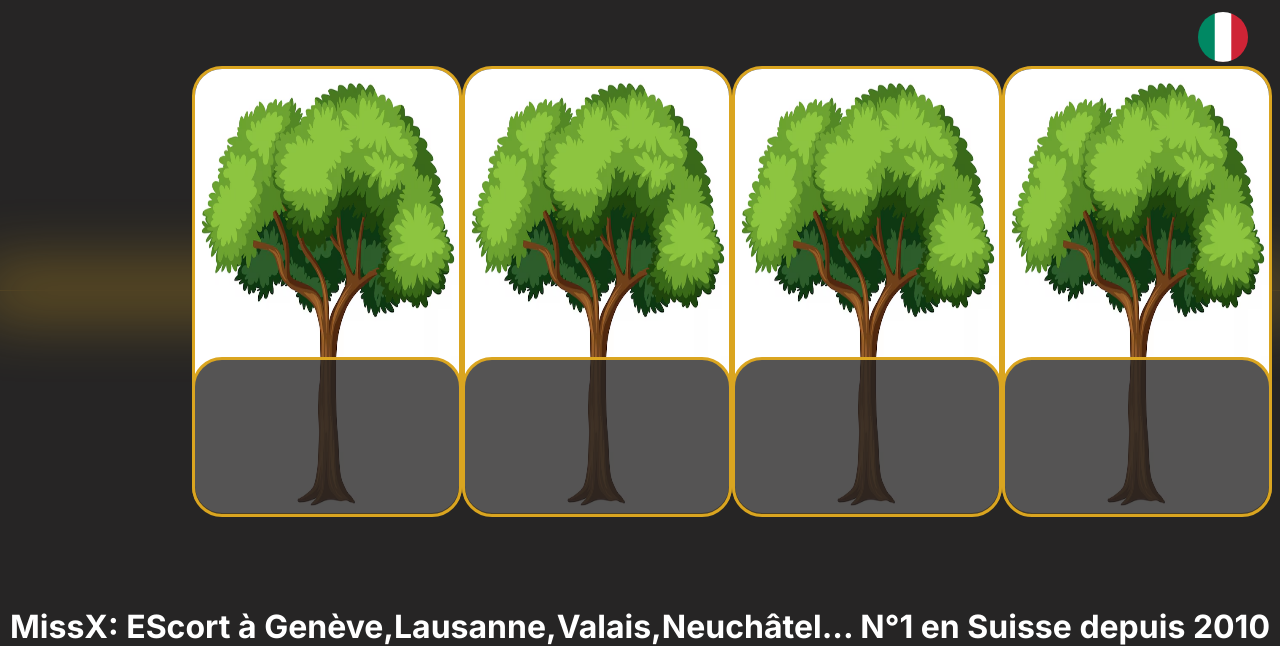
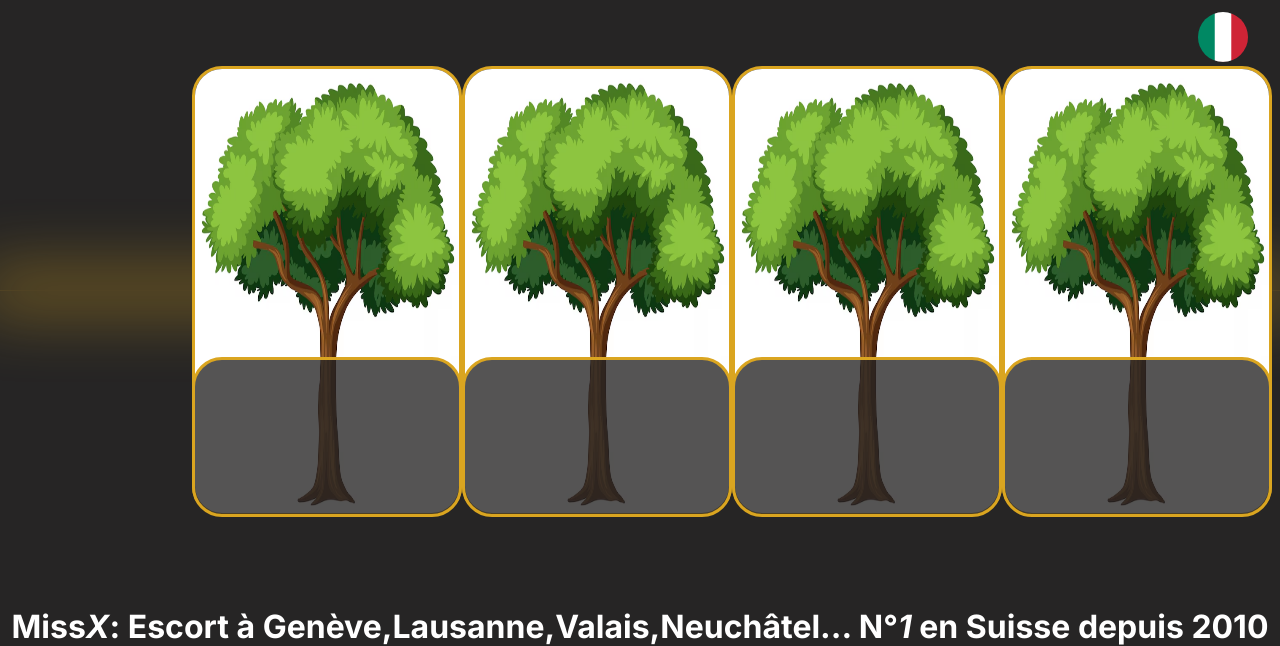
Before and after one commit to crocs-xilem/site-pour-Imandorunl, a plain HTML site: page index.html in a window 1280 px wide. Shown: the part 210-856 px from the top of the page. Drawn offline with Linux system fonts and the light colour scheme; a web font is replaced by a local one.

Commit message:
Update index.html

```diff
--- a/index.html
+++ b/index.html
@@ -78,7 +78,7 @@
             </div>
         </div>
         <div class="text-un">
-            <h1>MissX: EScort à Genève,Lausanne,Valais,Neuchâtel... N°1 en Suisse depuis 2010</h1>
+          <h1>Miss<i id="jaune">X</i>: Escort à Genève,Lausanne,Valais,Neuchâtel... N°<i id="jaune">1</i> en Suisse depuis 2010</h1>
         </div>
     </section>
 </body>
```
